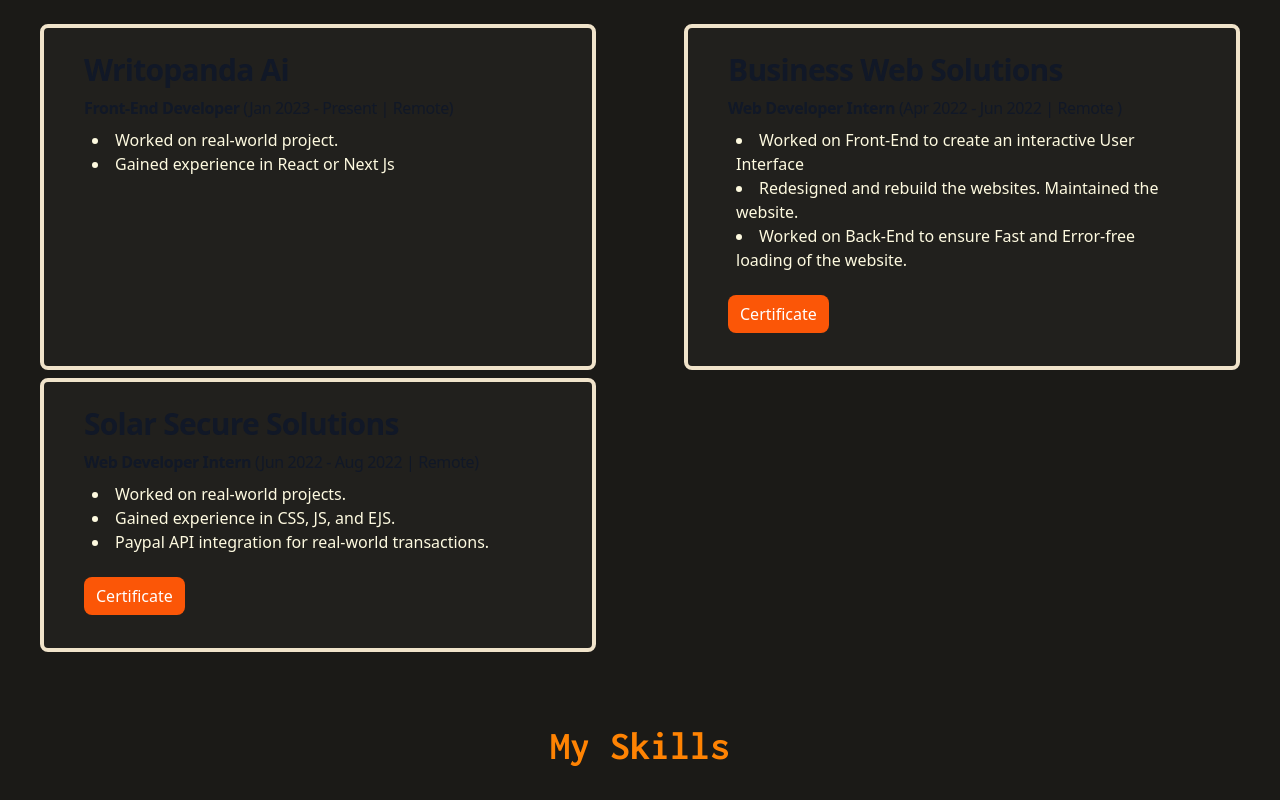
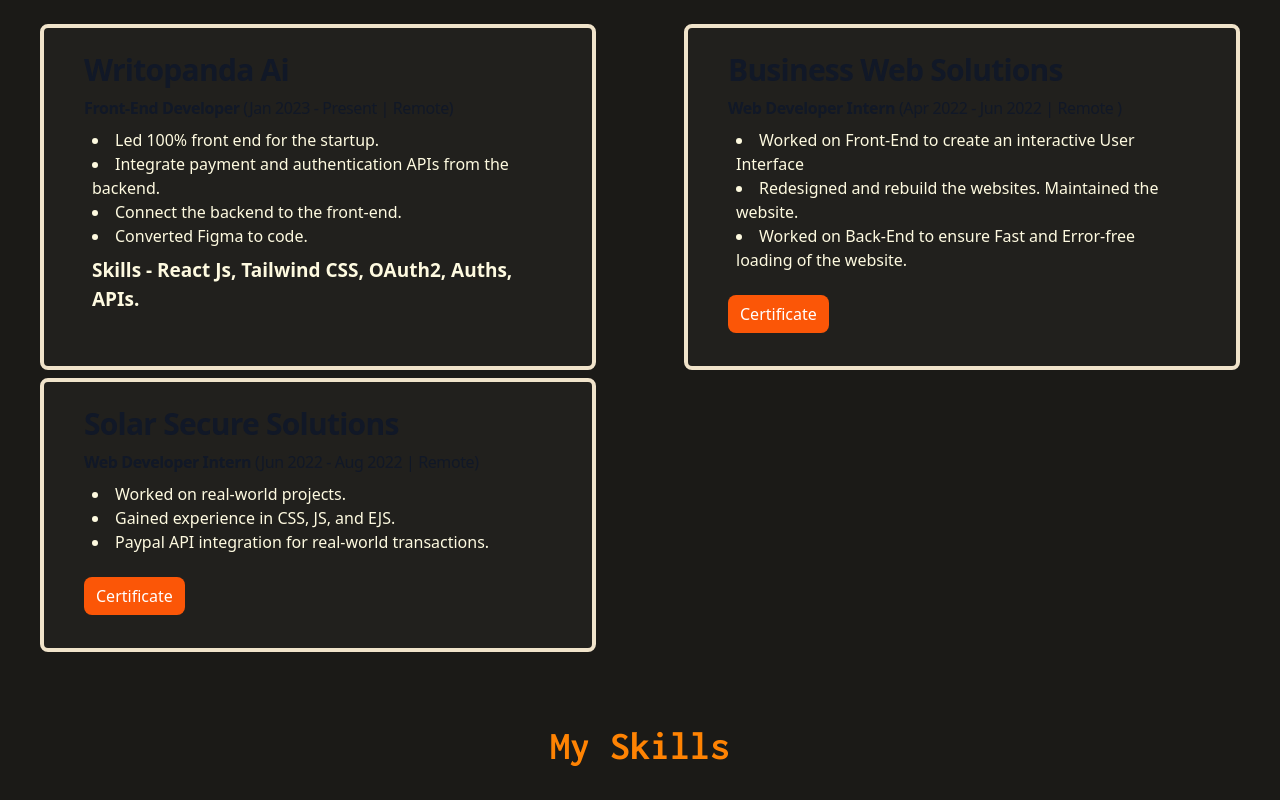
Before and after one commit to Samaresh-Das/portfolio-2, a Next.js app: page / in a window 1280 px wide. Shown: the part 1320-2120 px from the top of the page. Built offline with nearby package versions, Linux system fonts and the light colour scheme.

Commit message:
Added writopanda work in details, added all projects page button.

```diff
--- a/components/Button.js
+++ b/components/Button.js
@@ -5,7 +5,7 @@
     <div className="mt-[30px]">
       <a
         href={props.path}
-        className="px-3 py-2 text-center text-white bg-[#fb5607] rounded-lg text-[#F0E3CA] hover:bg-[#F0E3CA] hover:text-[#fb5607]"
+        className={` ${props.className} px-3 py-2 text-center text-white bg-[#fb5607] rounded-lg text-[#F0E3CA] hover:bg-[#F0E3CA] hover:text-[#fb5607]`}
         target="_blank"
         rel="noopener noreferrer"
       >
--- a/components/Experience.js
+++ b/components/Experience.js
@@ -19,6 +19,7 @@
           <li key={i}>{role}</li>
         ))}
       </ul>
+      {data.skills && <h3 className="m-2 font-bold text-[#fefae0] list-disc list-inside text-[19px]"> Skills - {data.skills}</h3>}
       <div className="my-4">
         {data.certificate && (
           <Button path={data.certificate} text="Certificate" />
--- a/components/Projects.js
+++ b/components/Projects.js
@@ -1,16 +1,19 @@
+import Link from "next/link";
 import React, { Fragment } from "react";
+import {ImArrowUpRight2} from 'react-icons/im'
 import Cards from "./Cards";
 
 const Projects = () => {
   return (
     <Fragment>
-      <div className="py-[64px]" id="projects">
+      <div className="pt-[64px] pb-[30px]" id="projects">
         <h1 className="text-[#FF8303] font-intro2 text-[40px] text-center mb-[32px]">
           My Works
         </h1>
         <div className="space-y-4 md:mx-auto md:space-y-0 md:grid md:grid-cols-2 md:gap-x-4   md:gap-y-4">
           <Cards />
         </div>
+          <h3 className="text-[#fefae0] text-center mt-[50px] text-[19px]">I have many projects, these are only the best ones. To see all of them click <Link target='_blank' href="https://sam-all-projects.netlify.app/ " className="font-bold">here<ImArrowUpRight2 className="inline ml-1" /></Link> </h3>
       </div>
     </Fragment>
   );
--- a/data/ExperiencData.js
+++ b/data/ExperiencData.js
@@ -4,9 +4,12 @@
     jobTitle: "Front-End Developer",
     timeLine: "Jan 2023 - Present | Remote",
     responsibility: [
-      "Worked on real-world project.",
-      "Gained experience in React or Next Js",
+      "Led 100% front end for the startup.",
+      "Integrate payment and authentication APIs from the backend.",
+      'Connect the backend to the front-end.',
+      'Converted Figma to code.'
     ],
+    skills: 'React Js, Tailwind CSS, OAuth2, Auths, APIs.',
     id: 1,
   },
   {
--- a/pages/index.js
+++ b/pages/index.js
@@ -1,3 +1,4 @@
+import  Head  from "next/head";
 import { Fragment } from "react";
 import AboutMe from "../components/AboutMe";
 import Experience from "../components/Experience";
@@ -10,6 +11,9 @@
 export default function Home() {
   return (
     <Fragment>
+      <Head>
+        <title>Samaresh's Portfolio</title>
+      </Head>
       <Navbar />
       <Intro />
       <AboutMe />
```
